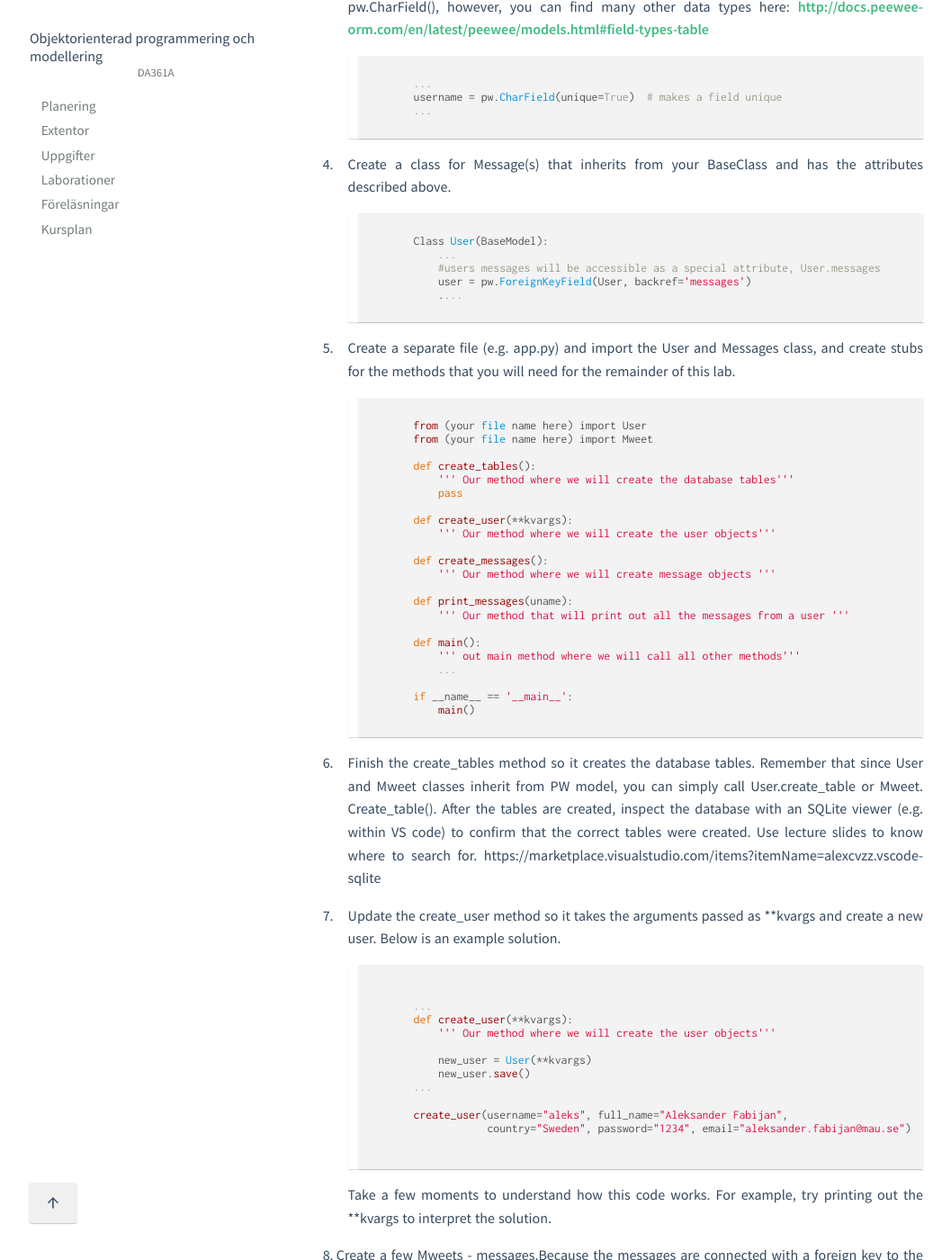
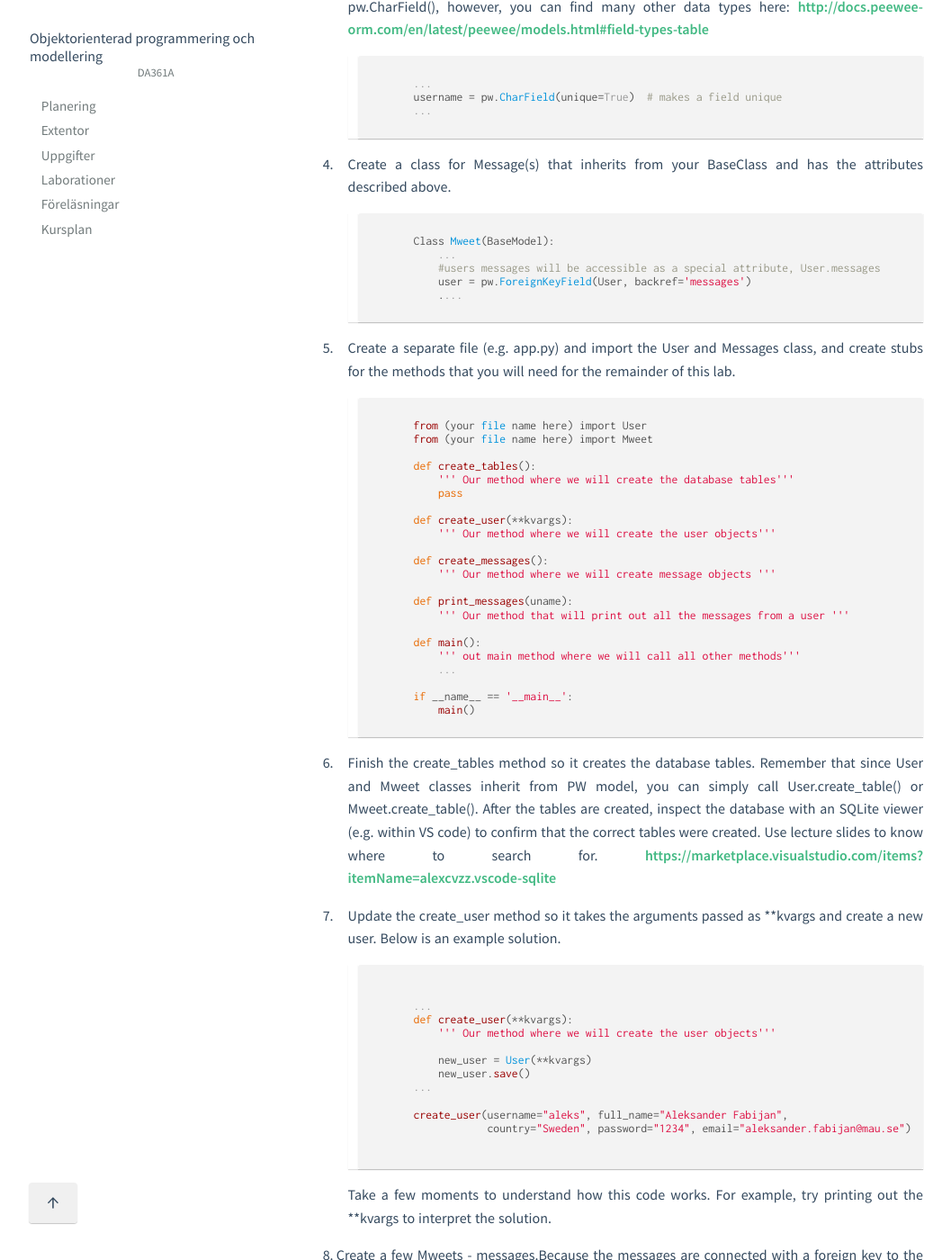
Before and after one commit to stefangeneralao/ia-oop-python, a Jekyll site: the page built from courses/da361a/exercises/L07.md, in a window 1280 px wide and 1400 px high, scrolled down 2364 px. Shown: the whole window at 90% size, without its empty margins (15-1072 px from the left). Built offline with Jekyll 4.4.1, drawn with Linux system fonts in a browser that asks for light colours; some of the changed lines change nothing that is shown.

Commit message:
Small typos

````diff
--- a/courses/da361a/exercises/L07.md
+++ b/courses/da361a/exercises/L07.md
@@ -70,7 +70,7 @@
 
         class Meta:
             ''' In Meta nested class we provide the configuration '''
-            db = mautter_db
+            database = mautter_db
 
     ```
     If you encounter an ImportError it means that either flask or peewee was not found and may not be installed correctly. Check the Installing and Testing document for instructions on installing peewee. <http://docs.peewee-orm.com/en/latest/peewee/installation.html#installation>
@@ -88,7 +88,7 @@
 4. Create a class for Message(s) that inherits from your BaseClass and has the attributes described above.
 
     ``` python
-        Class User(BaseModel):
+        Class Mweet(BaseModel):
             ...
             #users messages will be accessible as a special attribute, User.messages
             user = pw.ForeignKeyField(User, backref='messages')
@@ -123,8 +123,8 @@
     ```
 
 6. Finish the create_tables method so it creates the database tables.
-    Remember that since User and Mweet classes inherit from PW model, you can simply call User.create_table or Mweet. Create_table(). After the tables are created, inspect the database with an SQLite viewer (e.g. within VS code) to confirm that the correct tables were created. Use lecture slides to know where to search for.
-    https://marketplace.visualstudio.com/items?itemName=alexcvzz.vscode-sqlite
+    Remember that since User and Mweet classes inherit from PW model, you can simply call User.create_table() or Mweet.create_table(). After the tables are created, inspect the database with an SQLite viewer (e.g. within VS code) to confirm that the correct tables were created. Use lecture slides to know where to search for.
+    [https://marketplace.visualstudio.com/items?itemName=alexcvzz.vscode-sqlite](https://marketplace.visualstudio.com/items?itemName=alexcvzz.vscode-sqlite)
 
 7. Update the create_user method so it takes the arguments passed as **kvargs and create a new user. Below is an example solution.
 
````
